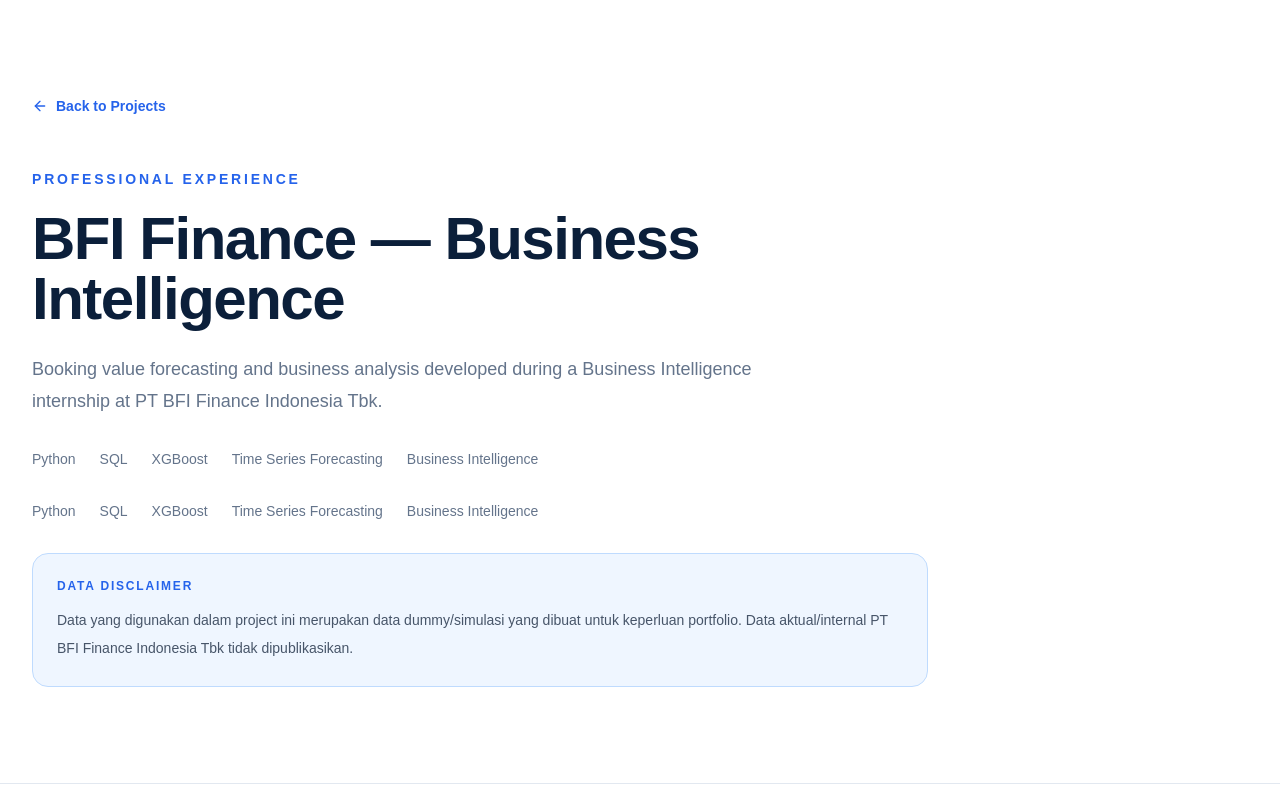
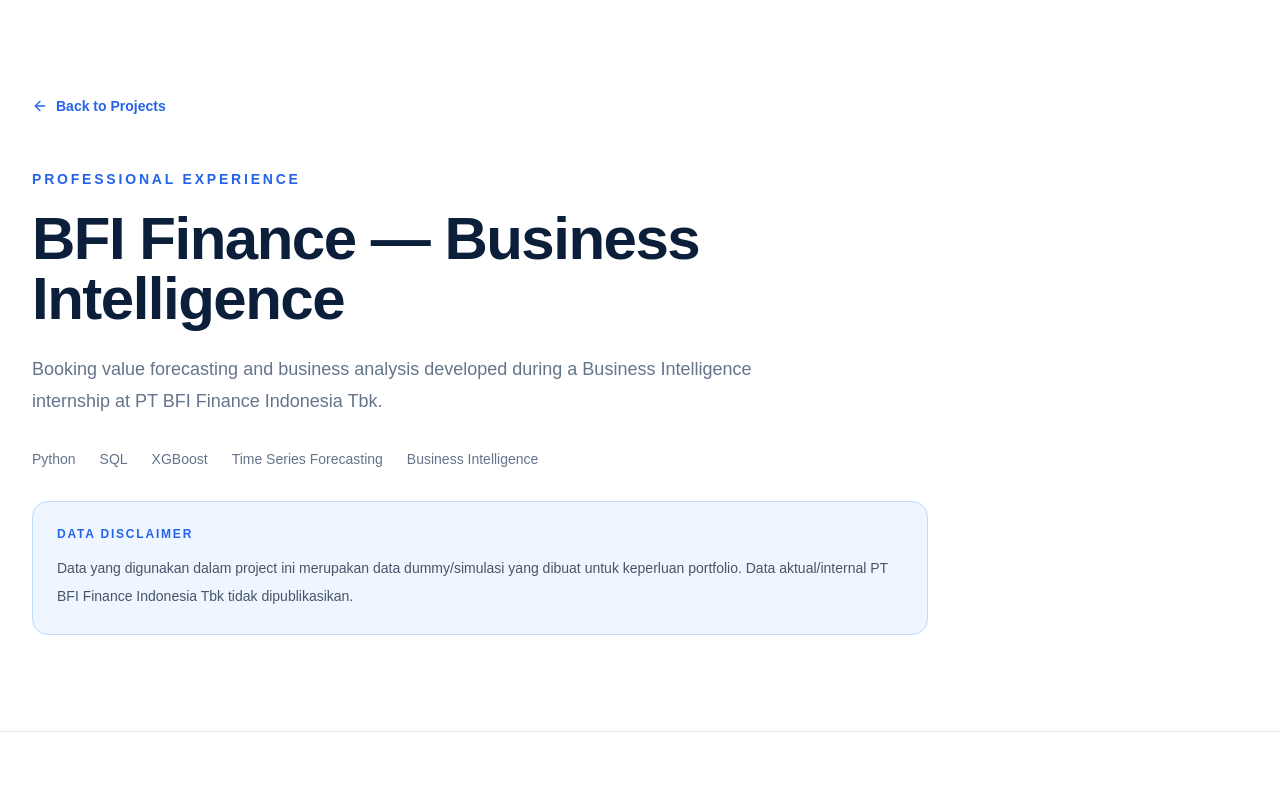
Before and after one commit to richowignyo/portfolio, a Next.js app: page /projects/bfi-finance-business-intelligence in a window 1280 px wide. Shown: the top 800 px of the page. Built offline with nearby package versions, Linux system fonts and the light colour scheme.

Commit message:
Update project case study pages

```diff
--- a/src/app/projects/[slug]/page.tsx
+++ b/src/app/projects/[slug]/page.tsx
@@ -87,20 +87,18 @@
                 <span key={tech}>{tech}</span>
               ))}
             </div>
-            <div className="mt-8 flex flex-wrap gap-x-6 gap-y-3 text-sm font-medium text-[#64748B]">
-              {project.techStack.map((tech) => (
-                <span key={tech}>{tech}</span>
-              ))}
-            </div>
 
-            {"dataDisclaimer" in project && project.dataDisclaimer ? (
+            {slug === "bfi-finance-business-intelligence" ? (
               <div className="mt-8 rounded-2xl border border-[#BFDBFE] bg-[#EFF6FF] p-5 sm:p-6">
                 <p className="text-xs font-semibold uppercase tracking-[0.15em] text-[#2563EB]">
                   Data Disclaimer
                 </p>
 
                 <p className="mt-3 text-sm leading-7 text-[#475569]">
-                  {project.dataDisclaimer}
+                  Data yang digunakan dalam project ini merupakan data
+                  dummy/simulasi yang dibuat untuk keperluan portfolio. Data
+                  aktual/internal PT BFI Finance Indonesia Tbk tidak
+                  dipublikasikan.
                 </p>
               </div>
             ) : null}
--- a/src/data/caseStudies.ts
+++ b/src/data/caseStudies.ts
@@ -12,8 +12,7 @@
       "Time Series Forecasting",
       "Business Intelligence",
     ],
-    dataDisclaimer:
-      "Data yang digunakan dalam project ini merupakan data dummy/simulasi yang dibuat untuk keperluan portfolio. Data aktual/internal PT BFI Finance Indonesia Tbk tidak dipublikasikan.",
+
     visualizations: {
       title: "Key Visualizations",
       items: [
```
